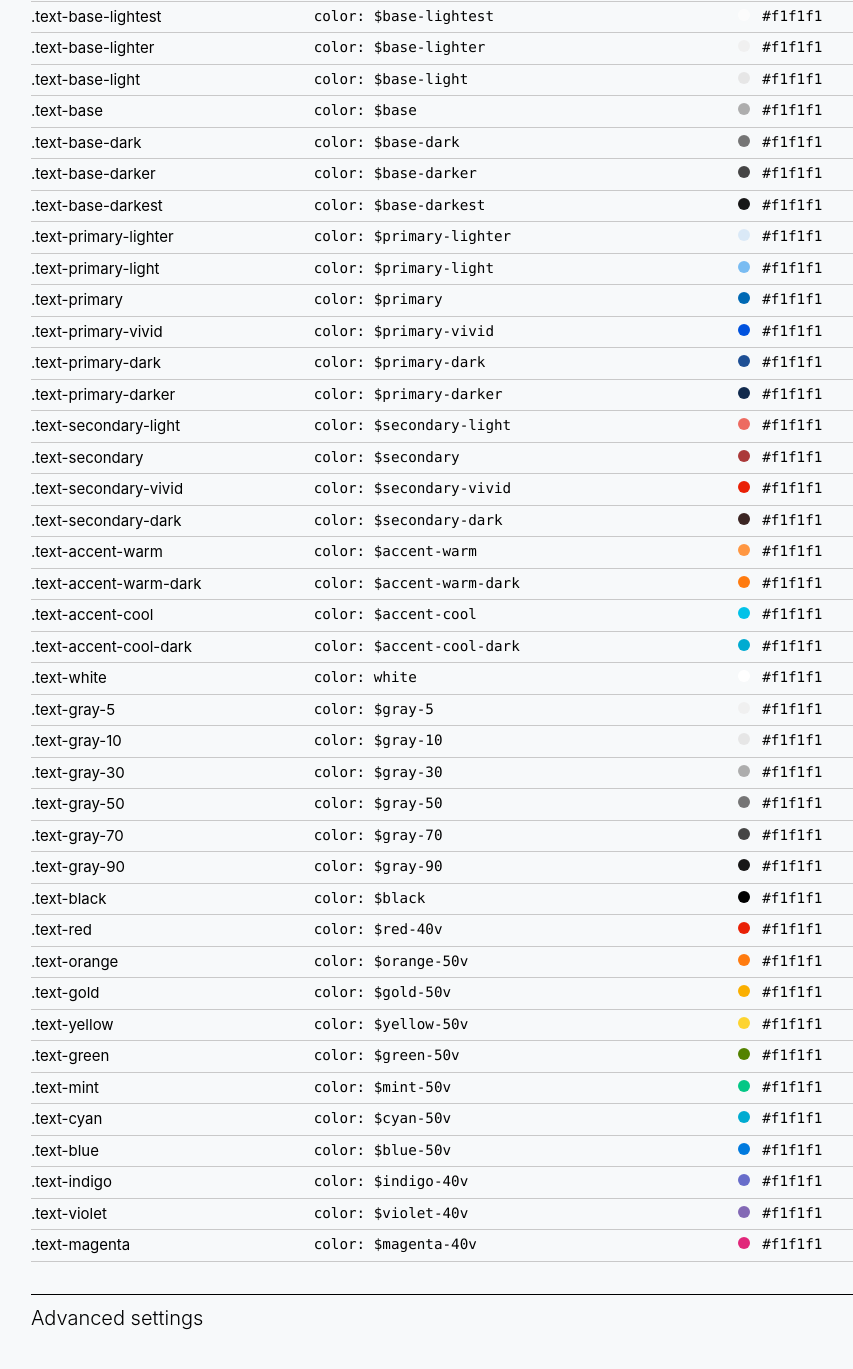
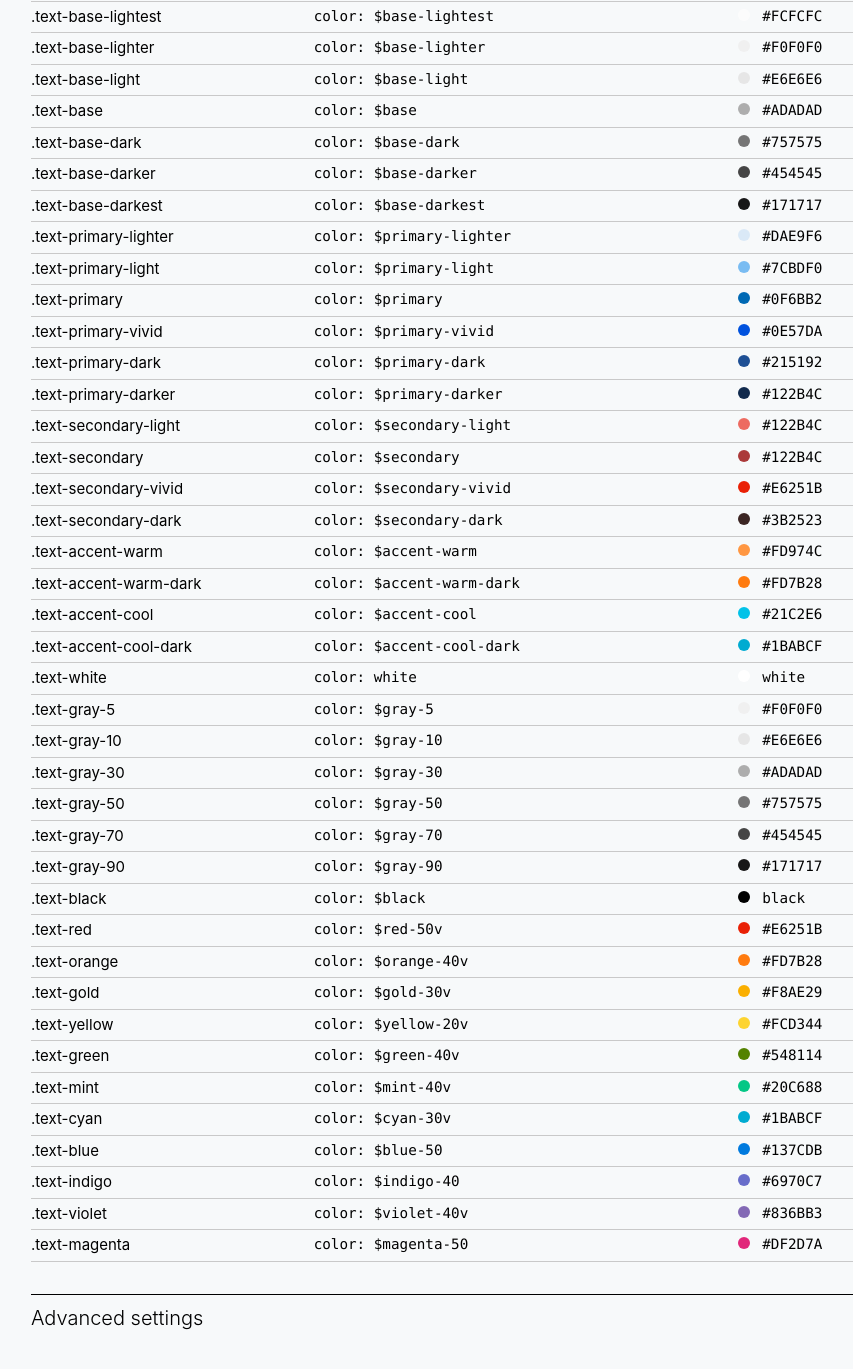
Before and after one commit to uswds/uswds-sandbox, a Jekyll site: the page built from _pages/uswds-utility-docs.md, in a window 1280 px wide and 1400 px high, scrolled down 2260 px. Shown: the top 1369 px of the window, without its empty margins (185-1038 px from the left). Built offline with Jekyll 4.4.1, drawn with Linux system fonts in a browser that asks for light colours; some web fonts are replaced.

Commit message:
Update with real values

```diff
--- a/_pages/uswds-utility-docs.md
+++ b/_pages/uswds-utility-docs.md
@@ -95,246 +95,246 @@ body_color: gray-cool-2
           <dd class="output-css">color: $base-lightest</dd>
           <dd class="output-variable">
             <span class="display-inline-block bg-base-lightest circle-105 text-baseline margin-right-05"></span>
-            #f1f1f1
+            #FCFCFC
           </dd>
         <dt class="output-utility">.text-base-lighter</dt>
           <dd class="output-css">color: $base-lighter</dd>
           <dd class="output-variable">
             <span class="display-inline-block bg-base-lighter circle-105 text-top margin-right-05"></span>
-            #f1f1f1
+            #F0F0F0
           </dd>
         <dt class="output-utility">.text-base-light</dt>
           <dd class="output-css">color: $base-light</dd>
           <dd class="output-variable">
             <span class="display-inline-block bg-base-light circle-105 text-top margin-right-05"></span>
-            #f1f1f1
+            #E6E6E6
           </dd>
         <dt class="output-utility">.text-base</dt>
           <dd class="output-css">color: $base</dd>
           <dd class="output-variable">
             <span class="display-inline-block bg-base circle-105 text-tbottom margin-right-05"></span>
-            #f1f1f1
+            #ADADAD
           </dd>
         <dt class="output-utility">.text-base-dark</dt>
           <dd class="output-css">color: $base-dark</dd>
           <dd class="output-variable">
             <span class="display-inline-block bg-base-dark circle-105 text-tbottom margin-right-05"></span>
-            #f1f1f1
+            #757575
           </dd>
         <dt class="output-utility">.text-base-darker</dt>
           <dd class="output-css">color: $base-darker</dd>
           <dd class="output-variable">
             <span class="display-inline-block bg-base-darker circle-105 text-tbottom margin-right-05"></span>
-            #f1f1f1
+            #454545
           </dd>
         <dt class="output-utility">.text-base-darkest</dt>
           <dd class="output-css">color: $base-darkest</dd>
           <dd class="output-variable">
             <span class="display-inline-block bg-base-darkest circle-105 text-tbottom margin-right-05"></span>
-            #f1f1f1
+            #171717
           </dd>
 
         <dt class="output-utility">.text-primary-lighter</dt>
           <dd class="output-css">color: $primary-lighter</dd>
           <dd class="output-variable">
             <span class="display-inline-block bg-primary-lighter circle-105 text-tbottom margin-right-05"></span>
-            #f1f1f1
+            #DAE9F6
           </dd>
         <dt class="output-utility">.text-primary-light</dt>
           <dd class="output-css">color: $primary-light</dd>
           <dd class="output-variable">
             <span class="display-inline-block bg-primary-light circle-105 text-tbottom margin-right-05"></span>
-            #f1f1f1
+            #7CBDF0
           </dd>
         <dt class="output-utility">.text-primary</dt>
           <dd class="output-css">color: $primary</dd>
           <dd class="output-variable">
             <span class="display-inline-block bg-primary circle-105 text-tbottom margin-right-05"></span>
-            #f1f1f1
+            #0F6BB2
           </dd>
         <dt class="output-utility">.text-primary-vivid</dt>
           <dd class="output-css">color: $primary-vivid</dd>
           <dd class="output-variable">
             <span class="display-inline-block bg-primary-vivid circle-105 text-tbottom margin-right-05"></span>
-            #f1f1f1
+            #0E57DA
           </dd>
         <dt class="output-utility">.text-primary-dark</dt>
           <dd class="output-css">color: $primary-dark</dd>
           <dd class="output-variable">
             <span class="display-inline-block bg-primary-dark circle-105 text-tbottom margin-right-05"></span>
-            #f1f1f1
+            #215192
           </dd>
         <dt class="output-utility">.text-primary-darker</dt>
           <dd class="output-css">color: $primary-darker</dd>
           <dd class="output-variable">
             <span class="display-inline-block bg-primary-darker circle-105 text-tbottom margin-right-05"></span>
-            #f1f1f1
+            #122B4C
           </dd>
 
         <dt class="output-utility">.text-secondary-light</dt>
           <dd class="output-css">color: $secondary-light</dd>
           <dd class="output-variable">
             <span class="display-inline-block bg-secondary-light circle-105 text-tbottom margin-right-05"></span>
-            #f1f1f1
+            #122B4C
           </dd>
         <dt class="output-utility">.text-secondary</dt>
           <dd class="output-css">color: $secondary</dd>
           <dd class="output-variable">
             <span class="display-inline-block bg-secondary circle-105 text-tbottom margin-right-05"></span>
-            #f1f1f1
+            #122B4C
           </dd>
         <dt class="output-utility">.text-secondary-vivid</dt>
           <dd class="output-css">color: $secondary-vivid</dd>
           <dd class="output-variable">
             <span class="display-inline-block bg-secondary-vivid circle-105 text-tbottom margin-right-05"></span>
-            #f1f1f1
+            #E6251B
           </dd>
         <dt class="output-utility">.text-secondary-dark</dt>
           <dd class="output-css">color: $secondary-dark</dd>
           <dd class="output-variable">
             <span class="display-inline-block bg-secondary-dark circle-105 text-tbottom margin-right-05"></span>
-            #f1f1f1
+            #3B2523
           </dd>
 
         <dt class="output-utility">.text-accent-warm</dt>
           <dd class="output-css">color: $accent-warm</dd>
           <dd class="output-variable">
             <span class="display-inline-block bg-accent-warm circle-105 text-tbottom margin-right-05"></span>
-            #f1f1f1
+            #FD974C
           </dd>
         <dt class="output-utility">.text-accent-warm-dark</dt>
           <dd class="output-css">color: $accent-warm-dark</dd>
           <dd class="output-variable">
             <span class="display-inline-block bg-accent-warm-dark circle-105 text-tbottom margin-right-05"></span>
-            #f1f1f1
+            #FD7B28
           </dd>
 
         <dt class="output-utility">.text-accent-cool</dt>
           <dd class="output-css">color: $accent-cool</dd>
           <dd class="output-variable">
             <span class="display-inline-block bg-accent-cool circle-105 text-tbottom margin-right-05"></span>
-            #f1f1f1
+            #21C2E6
           </dd>
         <dt class="output-utility">.text-accent-cool-dark</dt>
           <dd class="output-css">color: $accent-cool-dark</dd>
           <dd class="output-variable">
             <span class="display-inline-block bg-accent-cool-dark circle-105 text-tbottom margin-right-05"></span>
-            #f1f1f1
+            #1BABCF
           </dd>
 
         <dt class="output-utility">.text-white</dt>
           <dd class="output-css">color: white</dd>
           <dd class="output-variable">
             <span class="display-inline-block bg-white circle-105 text-tbottom margin-right-05"></span>
-            #f1f1f1
+            white
           </dd>
         <dt class="output-utility">.text-gray-5</dt>
           <dd class="output-css">color: $gray-5</dd>
           <dd class="output-variable">
             <span class="display-inline-block bg-gray-5 circle-105 text-tbottom margin-right-05"></span>
-            #f1f1f1
+            #F0F0F0
           </dd>
         <dt class="output-utility">.text-gray-10</dt>
           <dd class="output-css">color: $gray-10</dd>
           <dd class="output-variable">
             <span class="display-inline-block bg-gray-10 circle-105 text-tbottom margin-right-05"></span>
-            #f1f1f1
+            #E6E6E6
           </dd>
         <dt class="output-utility">.text-gray-30</dt>
           <dd class="output-css">color: $gray-30</dd>
           <dd class="output-variable">
             <span class="display-inline-block bg-gray-30 circle-105 text-tbottom margin-right-05"></span>
-            #f1f1f1
+            #ADADAD
           </dd>
         <dt class="output-utility">.text-gray-50</dt>
           <dd class="output-css">color: $gray-50</dd>
           <dd class="output-variable">
             <span class="display-inline-block bg-gray-50 circle-105 text-tbottom margin-right-05"></span>
-            #f1f1f1
+            #757575
           </dd>
         <dt class="output-utility">.text-gray-70</dt>
           <dd class="output-css">color: $gray-70</dd>
           <dd class="output-variable">
             <span class="display-inline-block bg-gray-70 circle-105 text-tbottom margin-right-05"></span>
-            #f1f1f1
+            #454545
           </dd>
         <dt class="output-utility">.text-gray-90</dt>
           <dd class="output-css">color: $gray-90</dd>
           <dd class="output-variable">
             <span class="display-inline-block bg-gray-90 circle-105 text-tbottom margin-right-05"></span>
-            #f1f1f1
+            #171717
           </dd>
         <dt class="output-utility">.text-black</dt>
           <dd class="output-css">color: $black</dd>
           <dd class="output-variable">
             <span class="display-inline-block bg-black circle-105 text-tbottom margin-right-05"></span>
-            #f1f1f1
+            black
           </dd>
         <dt class="output-utility">.text-red</dt>
-          <dd class="output-css">color: $red-40v</dd>
+          <dd class="output-css">color: $red-50v</dd>
           <dd class="output-variable">
             <span class="display-inline-block bg-red circle-105 text-tbottom margin-right-05"></span>
-            #f1f1f1
+            #E6251B
           </dd>
         <dt class="output-utility">.text-orange</dt>
-          <dd class="output-css">color: $orange-50v</dd>
+          <dd class="output-css">color: $orange-40v</dd>
           <dd class="output-variable">
             <span class="display-inline-block bg-orange circle-105 text-tbottom margin-right-05"></span>
-            #f1f1f1
+            #FD7B28
           </dd>
         <dt class="output-utility">.text-gold</dt>
-          <dd class="output-css">color: $gold-50v</dd>
+          <dd class="output-css">color: $gold-30v</dd>
           <dd class="output-variable">
             <span class="display-inline-block bg-gold circle-105 text-tbottom margin-right-05"></span>
-            #f1f1f1
+            #F8AE29
           </dd>
         <dt class="output-utility">.text-yellow</dt>
-          <dd class="output-css">color: $yellow-50v</dd>
+          <dd class="output-css">color: $yellow-20v</dd>
           <dd class="output-variable">
             <span class="display-inline-block bg-yellow circle-105 text-tbottom margin-right-05"></span>
-            #f1f1f1
+            #FCD344
           </dd>
         <dt class="output-utility">.text-green</dt>
-          <dd class="output-css">color: $green-50v</dd>
+          <dd class="output-css">color: $green-40v</dd>
           <dd class="output-variable">
             <span class="display-inline-block bg-green circle-105 text-tbottom margin-right-05"></span>
-            #f1f1f1
+            #548114
           </dd>
         <dt class="output-utility">.text-mint</dt>
-          <dd class="output-css">color: $mint-50v</dd>
+          <dd class="output-css">color: $mint-40v</dd>
           <dd class="output-variable">
             <span class="display-inline-block bg-mint circle-105 text-tbottom margin-right-05"></span>
-            #f1f1f1
+            #20C688
           </dd>
         <dt class="output-utility">.text-cyan</dt>
-          <dd class="output-css">color: $cyan-50v</dd>
+          <dd class="output-css">color: $cyan-30v</dd>
           <dd class="output-variable">
             <span class="display-inline-block bg-cyan circle-105 text-tbottom margin-right-05"></span>
-            #f1f1f1
+            #1BABCF
           </dd>
         <dt class="output-utility">.text-blue</dt>
-          <dd class="output-css">color: $blue-50v</dd>
+          <dd class="output-css">color: $blue-50</dd>
           <dd class="output-variable">
             <span class="display-inline-block bg-blue circle-105 text-tbottom margin-right-05"></span>
-            #f1f1f1
+            #137CDB
           </dd>
         <dt class="output-utility">.text-indigo</dt>
-          <dd class="output-css">color: $indigo-40v</dd>
+          <dd class="output-css">color: $indigo-40</dd>
           <dd class="output-variable">
             <span class="display-inline-block bg-indigo circle-105 text-tbottom margin-right-05"></span>
-            #f1f1f1
+            #6970C7
           </dd>
         <dt class="output-utility">.text-violet</dt>
           <dd class="output-css">color: $violet-40v</dd>
           <dd class="output-variable">
             <span class="display-inline-block bg-violet circle-105 text-tbottom margin-right-05"></span>
-            #f1f1f1
+            #836BB3
           </dd>
         <dt class="output-utility">.text-magenta</dt>
-          <dd class="output-css">color: $magenta-40v</dd>
+          <dd class="output-css">color: $magenta-50</dd>
           <dd class="output-variable">
             <span class="display-inline-block bg-magenta circle-105 text-tbottom margin-right-05"></span>
-            #f1f1f1
+            #DF2D7A
           </dd>
       </dl>
     </section>
```
